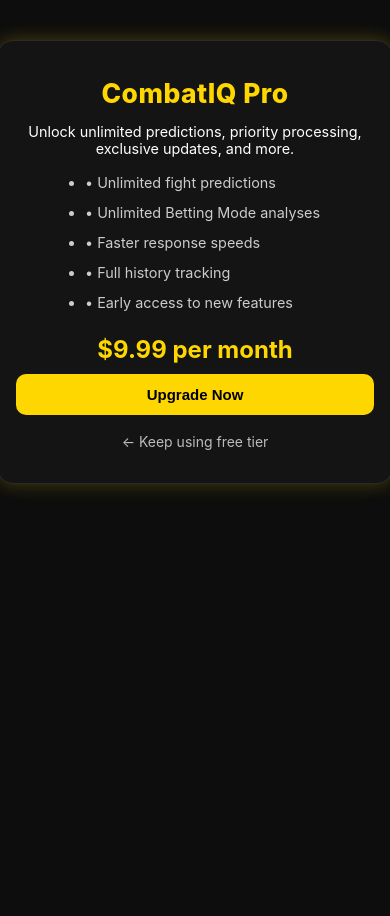
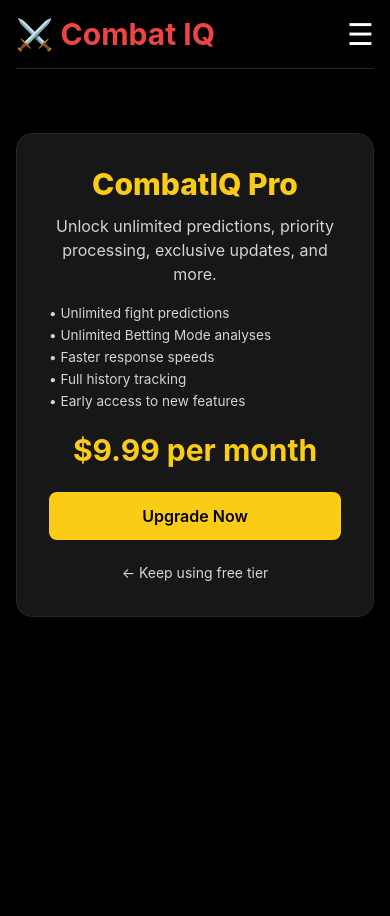
Before and after one commit to jtorres-1/combatIQ, a Flask app: template templates/upgrade.html in a window 390 px wide. After the commit the page ends 617 px from the top, so only its background shows below. Run offline with Flask 3, Linux system fonts and the light colour scheme; the template is opened without the code that fills it, so the values that code supplies are empty; some libraries are stand-ins or nearby versions.

Commit message:
Update upgrade.html

```diff
--- a/templates/upgrade.html
+++ b/templates/upgrade.html
@@ -1,143 +1,90 @@
 <!DOCTYPE html>
 <html lang="en">
 <head>
-  <meta charset="UTF-8">
+  <meta charset="UTF-8" />
   <title>Upgrade to CombatIQ Pro</title>
+  <meta name="viewport" content="width=device-width, initial-scale=1">
+
+  <script src="https://cdn.tailwindcss.com"></script>
 
   <style>
     body {
+      background: #000;
+      color: white;
       font-family: Inter, sans-serif;
-      background-color: #0d0d0d;
-      color: white;
-      display: flex;
-      flex-direction: column;
-      align-items: center;
-      justify-content: flex-start;
-      padding: 2rem 1rem;
-      min-height: 100vh;
-      margin: 0;
-      text-align: center;
     }
 
-    h1 {
-      color: gold;
-      margin-bottom: 12px;
-      font-size: 2.2rem;
-      font-weight: 800;
-      letter-spacing: 0.5px;
-    }
-
-    .plan {
-      background: #141414;
-      padding: 28px;
-      border-radius: 18px;
-      box-shadow: 0 0 18px rgba(255, 215, 0, 0.25);
-      width: 100%;
-      max-width: 380px;
-      border: 1px solid #2a2a2a;
-    }
-
-    .price {
-      font-size: 30px;
-      margin: 20px 0 10px;
-      color: gold;
-      font-weight: 700;
-    }
-
-    .features {
-      text-align: left;
-      margin: 0 auto 18px;
-      max-width: 260px;
-      color: #ccc;
-      font-size: 0.95rem;
-      line-height: 1.5rem;
-    }
-
-    .features li {
-      margin-bottom: 6px;
-    }
-
-    button {
-      padding: 14px 24px;
-      font-size: 17px;
-      border: none;
-      border-radius: 10px;
-      background: gold;
-      color: black;
-      cursor: pointer;
-      transition: 0.2s;
-      width: 100%;
-      font-weight: 600;
-    }
-
-    button:hover {
-      background: #ffe55c;
-      transform: scale(1.04);
-    }
-
-    a {
-      color: #bbb;
-      font-size: 14px;
-      text-decoration: none;
-    }
-
-    a:hover {
-      color: #fff;
-    }
-
-    /* ======================= */
-    /* FULL MOBILE SUPPORT     */
-    /* ======================= */
     @media (max-width: 640px) {
-      body {
-        padding-top: 2.5rem;
-      }
-      h1 {
-        font-size: 1.85rem;
-      }
-      .plan {
-        padding: 22px;
-        border-radius: 16px;
-      }
-      .price {
-        font-size: 26px;
-      }
-      p, li {
-        font-size: 0.9rem;
-      }
-      button {
-        padding: 12px 20px;
-        font-size: 16px;
-      }
+      .plan { padding: 22px; }
+      .title { font-size: 1.85rem; }
+      .price { font-size: 26px; }
+      .features li { font-size: 0.9rem; }
+      .btn { font-size: 1rem; padding: 12px 20px; }
     }
 
     @media (max-width: 420px) {
-      .plan {
-        padding: 18px;
-      }
-      h1 {
-        font-size: 1.65rem;
-      }
-      .price {
-        font-size: 24px;
-      }
-      button {
-        font-size: 15px;
-        padding: 12px;
-      }
-      .features {
-        font-size: 0.88rem;
-      }
+      .plan { padding: 18px; }
+      .title { font-size: 1.65rem; }
+      .price { font-size: 24px; }
+      .features li { font-size: 0.85rem; }
     }
   </style>
 </head>
 
-<body>
-  <div class="plan">
-    <h1>CombatIQ Pro</h1>
-    <p>Unlock unlimited predictions, priority processing, exclusive updates, and more.</p>
+<body class="min-h-screen flex flex-col items-center px-4">
 
-    <ul class="features">
+  <!-- NAV -->
+  <nav class="w-full max-w-6xl border-b border-neutral-800 py-4 flex justify-between items-center">
+    <h1 class="text-3xl font-bold text-red-500">⚔️ Combat IQ</h1>
+
+    <!-- Desktop nav -->
+    <div class="hidden sm:flex gap-6 text-sm items-center">
+      <a class="text-gray-300 hover:text-yellow-400" href="/">Home</a>
+      <a class="text-gray-300 hover:text-yellow-400" href="/betting">Betting Mode</a>
+      {% if user %}
+      <a class="text-gray-300 hover:text-yellow-400" href="/history">History</a>
+      {% endif %}
+      <a class="text-yellow-400 hover:text-yellow-300" href="/upgrade">Upgrade</a>
+
+      {% if user and user.email %}
+      <span class="text-xs text-gray-400">Signed in as
+        <span class="text-yellow-400">{{ user.email }}</span></span>
+      <a class="text-xs text-red-400 hover:text-red-300" href="{{ url_for('logout') }}">Logout</a>
+      {% else %}
+      <a class="text-xs text-gray-300 hover:text-white" href="{{ url_for('login') }}">Sign in</a>
+      {% endif %}
+    </div>
+
+    <!-- Mobile Hamburger -->
+    <button id="menuBtn" class="sm:hidden text-white text-3xl">&#9776;</button>
+  </nav>
+
+  <!-- MOBILE MENU -->
+  <div id="mobileMenu" class="hidden w-full max-w-6xl bg-neutral-900 border-b border-neutral-800 p-4 sm:hidden flex flex-col gap-3">
+    <a href="/" class="text-gray-200">Home</a>
+    <a href="/betting" class="text-gray-200">Betting Mode</a>
+    {% if user %}<a href="/history" class="text-gray-200">History</a>{% endif %}
+    <a href="/upgrade" class="text-yellow-400">Upgrade</a>
+
+    {% if user and user.email %}
+    <span class="text-xs text-gray-400">Signed in as
+      <span class="text-yellow-400">{{ user.email }}</span></span>
+    <a href="{{ url_for('logout') }}" class="text-red-400 text-sm">Logout</a>
+    {% else %}
+    <a href="{{ url_for('login') }}" class="text-gray-200 text-sm">Sign in</a>
+    {% endif %}
+  </div>
+
+  <!-- MAIN CONTENT -->
+  <div class="plan bg-neutral-900 border border-neutral-800 rounded-2xl shadow-lg mt-16 p-8 max-w-sm w-full text-center">
+
+    <h1 class="title text-yellow-400 text-3xl font-extrabold mb-3">CombatIQ Pro</h1>
+
+    <p class="text-neutral-300 mb-4">
+      Unlock unlimited predictions, priority processing, exclusive updates, and more.
+    </p>
+
+    <ul class="features text-left mx-auto mb-5 max-w-xs text-neutral-300 leading-relaxed">
       <li>• Unlimited fight predictions</li>
       <li>• Unlimited Betting Mode analyses</li>
       <li>• Faster response speeds</li>
@@ -145,23 +92,33 @@
       <li>• Early access to new features</li>
     </ul>
 
-    <div class="price">$9.99 per month</div>
+    <div class="price text-yellow-400 font-bold text-3xl mb-6">$9.99 per month</div>
 
     {% if plan == "pro" %}
-      <p style="color: lightgreen; margin-bottom: 14px; font-weight: 600;">
+      <p class="text-green-400 font-semibold mb-4">
         ✓ You are already on CombatIQ Pro.
       </p>
-      <a href="/">← Back to CombatIQ</a>
+      <a href="/" class="text-sm text-gray-300 hover:text-white">← Back to CombatIQ</a>
 
     {% else %}
       <form action="{{ url_for('create_checkout_session') }}" method="POST">
-        <button type="submit">Upgrade Now</button>
+        <button type="submit"
+          class="btn bg-yellow-400 text-black w-full font-semibold rounded-lg py-3 hover:bg-yellow-300 transition">
+          Upgrade Now
+        </button>
       </form>
 
-      <p style="margin-top: 18px;">
-        <a href="/">← Keep using free tier</a>
+      <p class="mt-5">
+        <a href="/" class="text-sm text-gray-300 hover:text-white">← Keep using free tier</a>
       </p>
     {% endif %}
   </div>
+
+  <script>
+    document.getElementById("menuBtn").onclick = () => {
+      document.getElementById("mobileMenu").classList.toggle("hidden");
+    };
+  </script>
+
 </body>
 </html>
```
